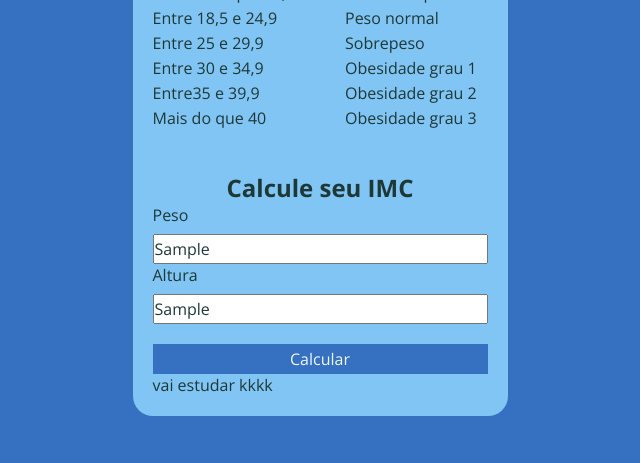
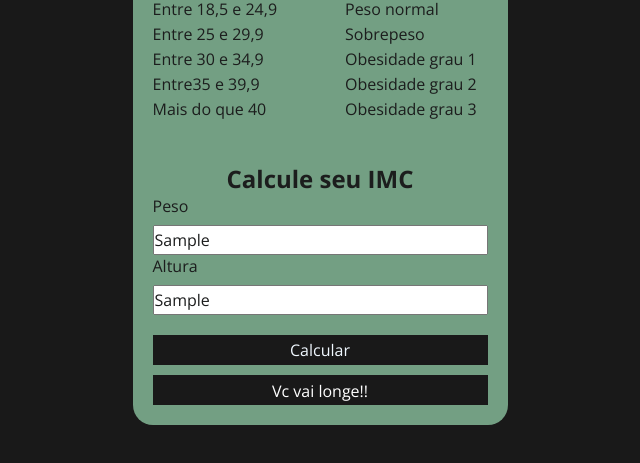
Before and after one commit to mariaccarolina/Tabela-IMC, a plain HTML site: page index.html in a window 1280 px wide. Both pictures are taken after typing "Sample", "Sample" into the empty fields and a click on the button "Calcular". Shown: the part 263-726 px from the top of the page, without its empty margins (320-960 px from the left). Drawn offline with nearby package versions, Linux system fonts and the light colour scheme.

Commit message:
atualizações

```diff
--- a/assets/script/script.js
+++ b/assets/script/script.js
@@ -10,5 +10,9 @@ formulario.addEventListener("submit", function (e) {
 
 function imcResult(msg) {
   const resultado = document.querySelector(".resultadoImc");
-  resultado.innerHTML = msg;
+  resultado.innerHTML = "";
+  const p = document.createElement("p");
+  p.classList.add("resultado-final")
+  p.innerHTML = "Vc vai longe!!";
+  resultado.appendChild(p);
 }
--- a/assets/style/style.css
+++ b/assets/style/style.css
@@ -1,9 +1,9 @@
 @import url('https://fonts.googleapis.com/css?family=Open+Sans:400,700&display=swap');
 
 :root {
-    --primary-color: rgb(128, 197, 243);
-    --primary-color-darker: rgb(54, 112, 193);
-    --primary-color-font: rgb(30, 56, 56);
+    --primary-color-darker: #191919;
+    --primary-color: rgb(115, 159, 131);
+    --primary-color-font: #1c1d1d;
 }
 
 * {
@@ -91,6 +91,15 @@ button {
     cursor: pointer;
 }
 
+.resultado-final{
+    background-color: var(--primary-color-darker);
+    color: white;
+    text-align: center;
+    margin-top: 10px;
+    height: 30px;
+    padding: 5px;
+}
+
 @media screen and (max-width:420px) {
     .box-info {
         gap: 10px;
```
